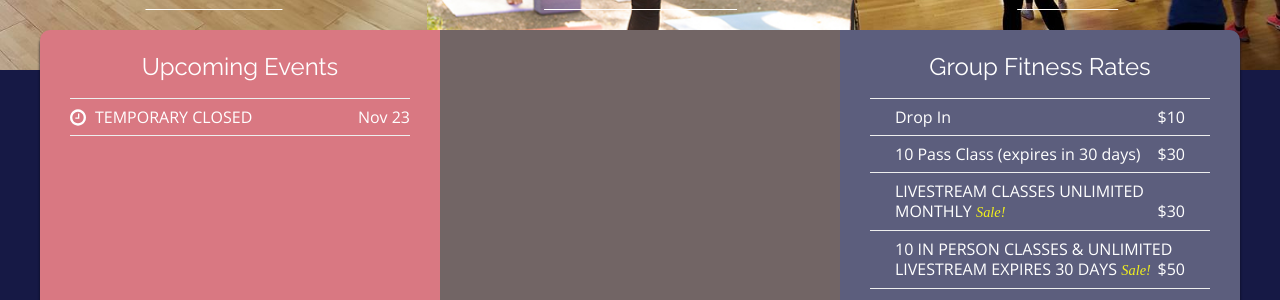
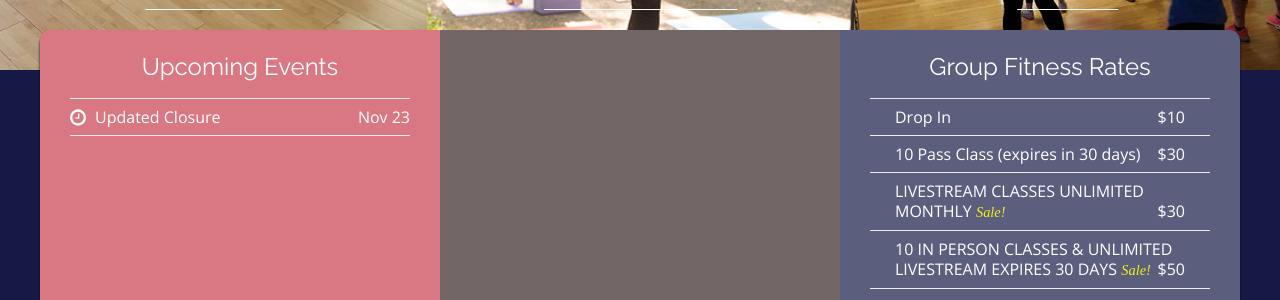
Before and after one commit to rwstone/shapeitup, a Jekyll site: the page built from index.md, in a window 1280 px wide. Shown: the part 408-708 px from the top of the page. Built offline with Jekyll 4.4.1, drawn with Linux system fonts in a browser that asks for light colours; some web fonts are replaced.

Commit message:
Updated Holiday Schedule

```diff
--- a/_events/holiday-schedule.markdown
+++ b/_events/holiday-schedule.markdown
@@ -1,5 +1,5 @@
 ---
-title: TEMPORARY CLOSED
+title: Updated Closure
 date: 2020-11-23 00:00:00 -05:00
 categories:
 - zumba
```
